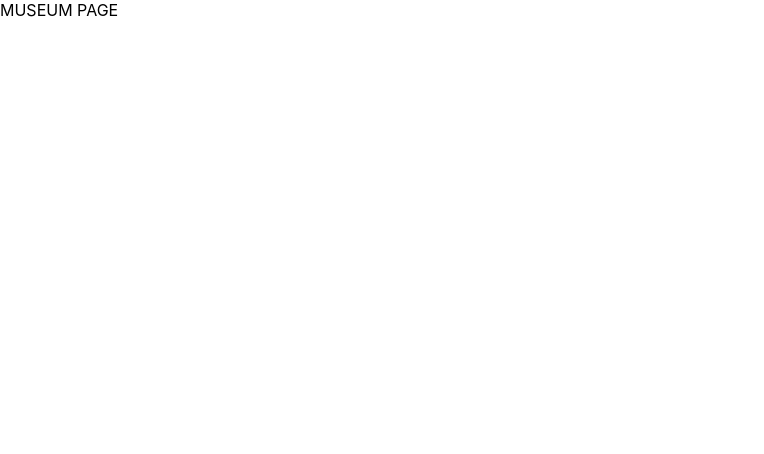
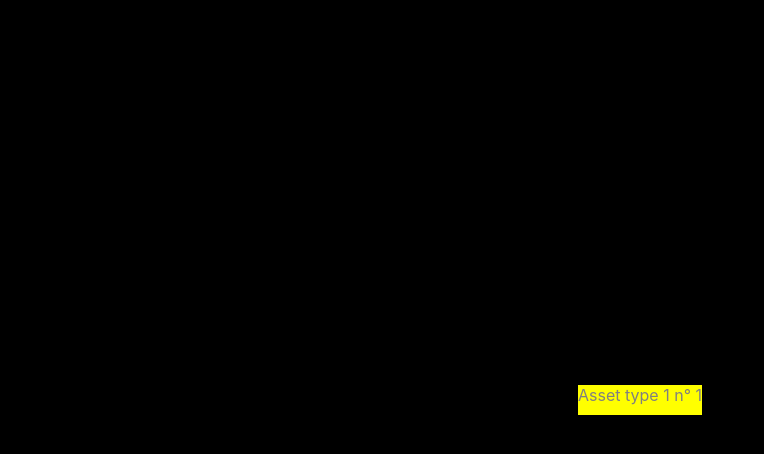
Before and after one commit to B2E-Eric/BTV-Metadata, a React (Create React App) app: page /#/museum/1/1 in a window 1280 px wide. Shown: the top 454 px of the page, without its empty margins (0-764 px from the left). Built offline with nearby package versions, Linux system fonts and the light colour scheme.

Commit message:
Add route for every asset type/numbering

```diff
--- a/src/components/pages/Museum.jsx
+++ b/src/components/pages/Museum.jsx
@@ -1,9 +1,15 @@
 import React from "react";
+import { useParams } from "react-router-dom";
+import styles from "./Museum.module.css";
 
 export default function Museum() {
-    return (
-        <>
-        MUSEUM PAGE
-        </>
-    )
+  const { type, numbering } = useParams();
+
+  return (
+    <div className={styles.frame}>
+      <div className={styles.card}>
+        Asset type {type ?? "invalid"} n° {numbering ?? "invalid"}
+      </div>
+    </div>
+  );
 }
--- /dev/null
+++ b/src/components/pages/Museum.module.css
@@ -0,0 +1,15 @@
+.frame {
+    width: 100vw;
+    height: 100vh;
+    background-color: black;
+    color: grey;
+    display: flex;
+    justify-content: center;
+    align-items: center;
+}
+
+.card {
+    min-width: 30px;
+    min-height: 30px;
+    background-color: yellow;
+}
```
